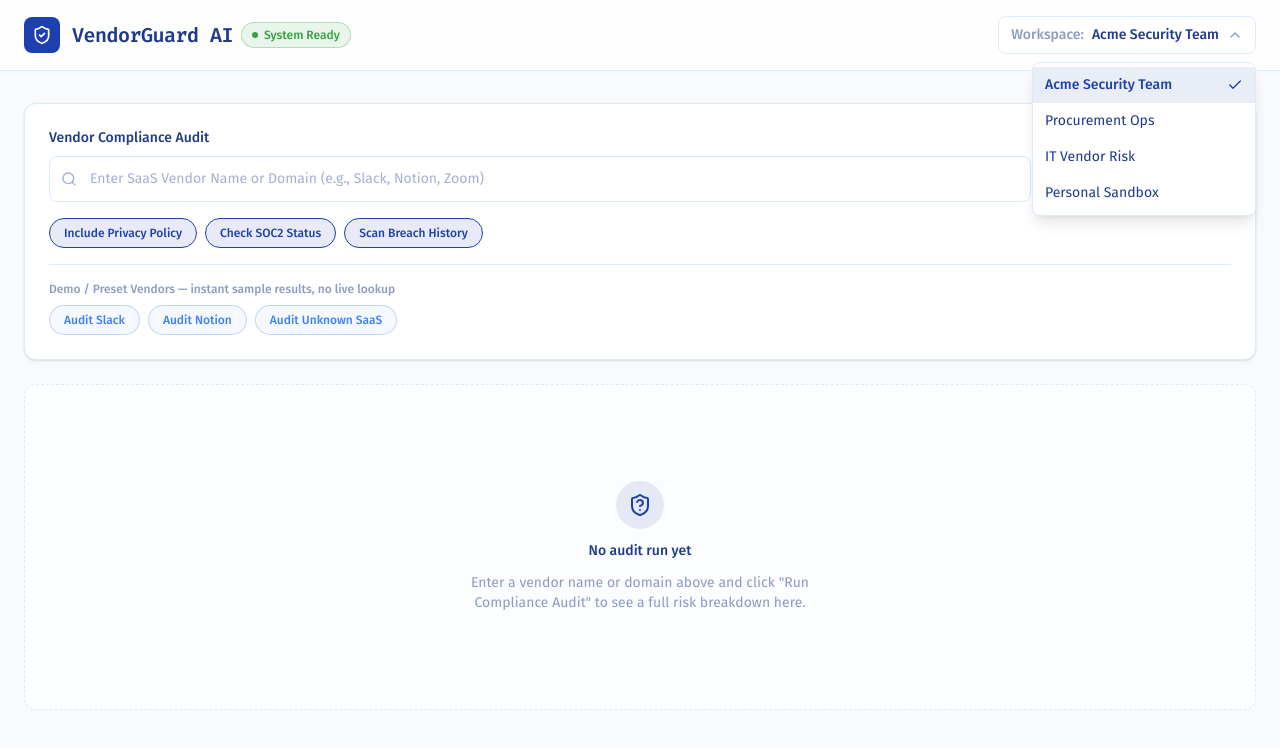
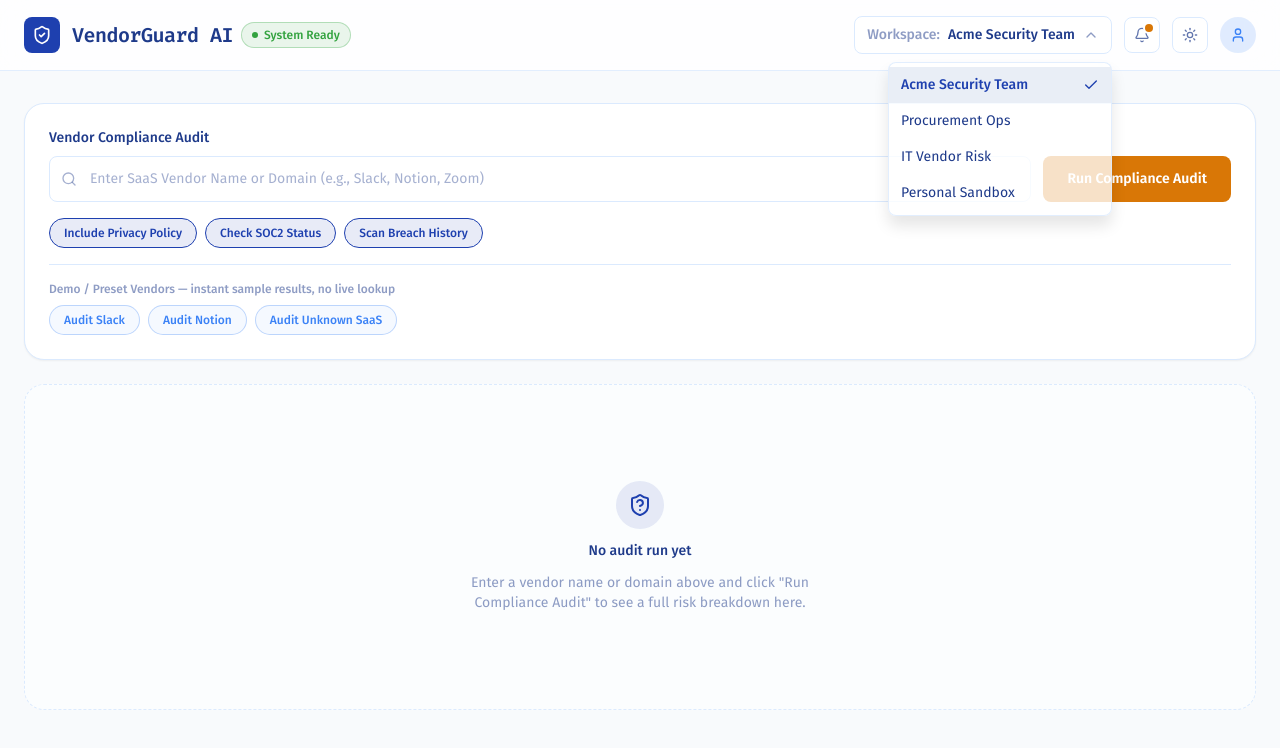
Before and after one commit to Srijan1606/vendorguard-ai, a React (Vite) app: page / in a window 1280 px wide. Both pictures are taken after a click on the button "Switch workspace". Shown: the top 748 px of the page. Built offline with nearby package versions, Linux system fonts and the light colour scheme.

Commit message:
conductor-sync-2026-08-07--05-01-02

```diff
--- a/index.html
+++ b/index.html
@@ -5,6 +5,18 @@
     <link rel="icon" type="image/svg+xml" href="/nativelyai.svg" />
     <meta name="viewport" content="width=device-width, initial-scale=1.0" />
     <title>VendorGuard AI</title>
+    <script>
+      (function () {
+        try {
+          var stored = localStorage.getItem("vendorguard-theme");
+          var isDark = stored === "dark" || (!stored && matchMedia("(prefers-color-scheme: dark)").matches);
+          if (isDark) {
+            document.documentElement.classList.add("dark");
+            document.documentElement.style.colorScheme = "dark";
+          }
+        } catch (e) {}
+      })();
+    </script>
   </head>
   <body>
     <div id="root"></div>
--- a/src/App.tsx
+++ b/src/App.tsx
@@ -84,7 +84,7 @@ export default function App() {
         ) : (
           !isLoading &&
           !errorMessage && (
-            <div className="rounded-xl border border-dashed border-border bg-white/50 py-16 sm:py-24 text-center flex flex-col items-center gap-3">
+            <div className="rounded-xl border border-dashed border-border bg-surface/50 py-16 sm:py-24 text-center flex flex-col items-center gap-3">
               <div className="flex items-center justify-center w-12 h-12 rounded-full bg-primary/10 text-primary">
                 <ShieldQuestion className="w-6 h-6" aria-hidden="true" />
               </div>
--- a/src/components/AuditLogTable.tsx
+++ b/src/components/AuditLogTable.tsx
@@ -13,7 +13,7 @@ export default function AuditLogTable({ result }: { result: AuditResult }) {
   const { citations } = result;
 
   return (
-    <section className="rounded-xl border border-border bg-white shadow-sm p-5 sm:p-6">
+    <section className="rounded-xl border border-border bg-surface shadow-sm p-5 sm:p-6">
       <div className="flex items-center justify-between mb-4">
         <h3 className="font-heading text-sm font-semibold text-foreground flex items-center gap-2">
           <FileSearch className="w-4 h-4 text-primary" aria-hidden="true" />
--- a/src/components/AuditSearchBar.tsx
+++ b/src/components/AuditSearchBar.tsx
@@ -68,7 +68,7 @@ export default function AuditSearchBar({
   }
 
   return (
-    <section className="rounded-xl border border-border bg-white shadow-sm p-4 sm:p-6">
+    <section className="rounded-xl border border-border bg-surface shadow-sm p-4 sm:p-6">
       <form onSubmit={handleSubmit} noValidate>
         <label htmlFor="vendor-input" className="block text-sm font-medium text-foreground mb-2">
           Vendor Compliance Audit
@@ -90,7 +90,7 @@ export default function AuditSearchBar({
               placeholder="Enter SaaS Vendor Name or Domain (e.g., Slack, Notion, Zoom)"
               aria-invalid={!!error}
               aria-describedby={error ? "vendor-input-error" : undefined}
-              className="w-full rounded-lg border border-border bg-white pl-10 pr-4 py-3 text-sm text-foreground placeholder:text-foreground/40 focus:outline-none focus-visible:ring-2 focus-visible:ring-ring focus:border-primary transition-colors duration-200"
+              className="w-full rounded-lg border border-border bg-surface pl-10 pr-4 py-3 text-sm text-foreground placeholder:text-foreground/40 focus:outline-none focus-visible:ring-2 focus-visible:ring-ring focus:border-primary transition-colors duration-200"
             />
           </div>
           <button
@@ -126,7 +126,7 @@ export default function AuditSearchBar({
                 className={`cursor-pointer rounded-full border px-3.5 py-1.5 text-xs font-medium transition-all duration-200 focus:outline-none focus-visible:ring-2 focus-visible:ring-ring ${
                   active
                     ? "border-primary bg-primary/10 text-primary"
-                    : "border-border bg-white text-foreground/60 hover:border-primary/30"
+                    : "border-border bg-surface text-foreground/60 hover:border-primary/30"
                 }`}
               >
                 {t.label}
--- a/src/components/BreakdownCards.tsx
+++ b/src/components/BreakdownCards.tsx
@@ -25,7 +25,7 @@ const CERT_TONE: Record<CertStatus, BadgeTone> = {
 
 function CardShell({ icon, title, children }: { icon: ReactNode; title: string; children: ReactNode }) {
   return (
-    <div className="rounded-xl border border-border bg-white shadow-sm p-5 flex flex-col h-full transition-shadow duration-200 hover:shadow-md">
+    <div className="rounded-xl border border-border bg-surface shadow-sm p-5 flex flex-col h-full transition-shadow duration-200 hover:shadow-md">
       <div className="flex items-center gap-2 mb-3">
         <div className="flex items-center justify-center w-8 h-8 rounded-lg bg-primary/10 text-primary shrink-0">
           {icon}
--- a/src/components/ExecutiveSummaryCard.tsx
+++ b/src/components/ExecutiveSummaryCard.tsx
@@ -23,7 +23,7 @@ const STATUS_COPY: Record<AuditResult["riskStatus"], string> = {
 
 export default function ExecutiveSummaryCard({ result }: { result: AuditResult }) {
   return (
-    <section className="rounded-xl border border-border bg-white shadow-sm p-5 sm:p-6">
+    <section className="rounded-xl border border-border bg-surface shadow-sm p-5 sm:p-6">
       <div className="flex flex-col sm:flex-row items-center sm:items-start gap-6">
         <RiskGauge score={result.riskScore} status={result.riskStatus} />
         <div className="flex-1 text-center sm:text-left">
--- a/src/components/ExportButton.tsx
+++ b/src/components/ExportButton.tsx
@@ -80,7 +80,7 @@ export default function ExportButton({ result }: { result: AuditResult }) {
         onClick={() => setOpen((o) => !o)}
         aria-haspopup="menu"
         aria-expanded={open}
-        className="cursor-pointer inline-flex items-center gap-2 rounded-lg border border-primary bg-white px-4 py-2 text-sm font-semibold text-primary transition-all duration-200 hover:bg-primary/5 active:scale-[0.97] focus:outline-none focus-visible:ring-2 focus-visible:ring-ring"
+        className="cursor-pointer inline-flex items-center gap-2 rounded-lg border border-primary bg-surface px-4 py-2 text-sm font-semibold text-primary transition-all duration-200 hover:bg-primary/5 active:scale-[0.97] focus:outline-none focus-visible:ring-2 focus-visible:ring-ring"
       >
         <Download className="w-4 h-4" aria-hidden="true" />
         Download Audit Report
@@ -89,7 +89,7 @@ export default function ExportButton({ result }: { result: AuditResult }) {
       {open && (
         <div
           role="menu"
-          className="absolute right-0 mt-2 w-56 rounded-lg border border-border bg-white shadow-lg py-1 z-30"
+          className="absolute right-0 mt-2 w-56 rounded-lg border glass-surface shadow-lg py-1 z-30"
         >
           <button
             type="button"
--- a/src/components/Header.tsx
+++ b/src/components/Header.tsx
@@ -1,5 +1,6 @@
 import { useEffect, useId, useRef, useState } from "react";
-import { ChevronDown, Check, ShieldCheck } from "lucide-react";
+import { ChevronDown, Check, ShieldCheck, Bell, User } from "lucide-react";
+import ThemeToggle from "./ThemeToggle";
 
 const WORKSPACES = ["Acme Security Team", "Procurement Ops", "IT Vendor Risk", "Personal Sandbox"];
 
@@ -51,7 +52,7 @@ export default function Header() {
   }
 
   return (
-    <header className="border-b border-border bg-white/80 backdrop-blur-sm sticky top-0 z-20">
+    <header className="border-b glass-surface sticky top-0 z-20">
       <div className="mx-auto max-w-7xl px-4 sm:px-6 py-4 flex flex-wrap items-center justify-between gap-3">
         <div className="flex items-center gap-3">
           <div className="flex items-center justify-center w-9 h-9 rounded-lg bg-primary text-on-primary shrink-0">
@@ -68,6 +69,7 @@ export default function Header() {
           </div>
         </div>
 
+        <div className="flex items-center gap-2 sm:gap-3">
           <div ref={containerRef} className="relative">
             <button
               type="button"
@@ -78,7 +80,7 @@ export default function Header() {
               aria-label="Switch workspace"
               onClick={() => setOpen((o) => !o)}
               onKeyDown={onKeyDown}
-            className="cursor-pointer flex items-center gap-2 rounded-lg border border-border bg-white px-3 py-2 text-sm font-medium text-foreground hover:border-primary/40 transition-colors duration-200 focus:outline-none focus-visible:ring-2 focus-visible:ring-ring"
+              className="cursor-pointer flex items-center gap-2 rounded-lg border border-border bg-surface px-3 py-2 text-sm font-medium text-foreground hover:border-primary/40 transition-colors duration-200 focus:outline-none focus-visible:ring-2 focus-visible:ring-ring"
             >
               <span className="text-foreground/50 hidden sm:inline">Workspace:</span>
               <span className="truncate max-w-[10rem]">{selected}</span>
@@ -93,7 +95,7 @@ export default function Header() {
                 id={listboxId}
                 role="listbox"
                 aria-activedescendant={`${listboxId}-${activeIndex}`}
-              className="absolute right-0 mt-2 w-56 rounded-lg border border-border bg-white shadow-lg py-1 z-30"
+                className="absolute right-0 mt-2 w-56 rounded-lg border glass-surface shadow-lg py-1 z-30"
               >
                 {WORKSPACES.map((ws, i) => (
                   <li
@@ -117,6 +119,29 @@ export default function Header() {
               </ul>
             )}
           </div>
+
+          <button
+            type="button"
+            aria-label="Notifications"
+            className="cursor-pointer relative flex items-center justify-center w-9 h-9 rounded-lg border border-border bg-surface text-foreground/70 hover:text-foreground hover:border-primary/40 transition-all duration-200 focus:outline-none focus-visible:ring-2 focus-visible:ring-ring shrink-0"
+          >
+            <Bell className="w-4 h-4" aria-hidden="true" />
+            <span
+              className="absolute top-1.5 right-1.5 w-2 h-2 rounded-full bg-accent ring-2 ring-surface"
+              aria-hidden="true"
+            />
+          </button>
+
+          <ThemeToggle />
+
+          <button
+            type="button"
+            aria-label="User account"
+            className="cursor-pointer flex items-center justify-center w-9 h-9 rounded-full bg-secondary/15 text-secondary hover:bg-secondary/25 transition-all duration-200 focus:outline-none focus-visible:ring-2 focus-visible:ring-ring shrink-0"
+          >
+            <User className="w-4 h-4" aria-hidden="true" />
+          </button>
+        </div>
       </div>
     </header>
   );
--- /dev/null
+++ b/src/components/ThemeToggle.tsx
@@ -0,0 +1,30 @@
+import { Moon, Sun } from "lucide-react";
+import { useTheme } from "../lib/theme";
+
+export default function ThemeToggle() {
+  const [theme, toggleTheme] = useTheme();
+  const isDark = theme === "dark";
+
+  return (
+    <button
+      type="button"
+      onClick={toggleTheme}
+      aria-label={isDark ? "Switch to light theme" : "Switch to dark theme"}
+      aria-pressed={isDark}
+      className="cursor-pointer relative flex items-center justify-center w-9 h-9 rounded-lg border border-border bg-surface text-foreground/70 hover:text-foreground hover:border-primary/40 transition-all duration-200 focus:outline-none focus-visible:ring-2 focus-visible:ring-ring shrink-0"
+    >
+      <Sun
+        className={`absolute w-4 h-4 transition-all duration-300 ${
+          isDark ? "scale-0 -rotate-90 opacity-0" : "scale-100 rotate-0 opacity-100"
+        }`}
+        aria-hidden="true"
+      />
+      <Moon
+        className={`absolute w-4 h-4 transition-all duration-300 ${
+          isDark ? "scale-100 rotate-0 opacity-100" : "scale-0 rotate-90 opacity-0"
+        }`}
+        aria-hidden="true"
+      />
+    </button>
+  );
+}
--- a/src/index.css
+++ b/src/index.css
@@ -17,6 +17,40 @@
 
   --color-success: oklch(0.6274 0.17 145);
   --color-warning: oklch(0.7686 0.1647 70.08);
+
+  /* Opaque card/panel surface — distinct from --color-background so cards
+     lift off the page in both themes. Replaces hardcoded bg-white. */
+  --color-surface: oklch(1 0 0);
+
+  /* Card border-radius token: 20px, applied globally via the rounded-xl
+     utility used on every card-like surface in this project. */
+  --radius-xl: 1.25rem;
+
+  /* Shadow tokens — reused by Tailwind's shadow-sm/md/lg/xl utilities. */
+  --shadow-sm: 0 1px 2px oklch(0 0 0 / 0.05);
+  --shadow-md: 0 4px 6px oklch(0 0 0 / 0.1);
+  --shadow-lg: 0 10px 15px oklch(0 0 0 / 0.1);
+  --shadow-xl: 0 20px 25px oklch(0 0 0 / 0.15);
+}
+
+/* Dark theme — activated by adding class="dark" to <html> (see ThemeToggle).
+   Only neutrals + primary are overridden; brand/status colors (secondary,
+   accent, destructive, success, warning) already read clearly on dark
+   surfaces and stay consistent across themes. */
+.dark {
+  --color-background: oklch(0.19 0.028 265);
+  --color-foreground: oklch(0.93 0.014 250);
+  --color-surface: oklch(0.24 0.032 265);
+  --color-muted: oklch(0.29 0.036 265);
+  --color-border: oklch(0.34 0.04 265);
+  --color-primary: oklch(0.7 0.15 265);
+  --color-on-primary: oklch(0.16 0.03 265);
+  --color-ring: oklch(0.7 0.15 265);
+
+  --shadow-sm: 0 1px 2px oklch(0 0 0 / 0.35);
+  --shadow-md: 0 4px 6px oklch(0 0 0 / 0.4);
+  --shadow-lg: 0 10px 15px oklch(0 0 0 / 0.45);
+  --shadow-xl: 0 20px 25px oklch(0 0 0 / 0.5);
 }
 
 @media (prefers-reduced-motion: reduce) {
@@ -31,4 +65,14 @@
 body {
   background-color: var(--color-background);
   color: var(--color-foreground);
+  transition: background-color 200ms ease, color 200ms ease;
 }
+
+/* Glassmorphism accent for elevated chrome — sticky header, dropdown
+   menus/panels, modals. Translucent surface + blur + soft border. */
+.glass-surface {
+  background-color: color-mix(in oklch, var(--color-surface) 78%, transparent);
+  backdrop-filter: blur(16px);
+  -webkit-backdrop-filter: blur(16px);
+  border-color: color-mix(in oklch, var(--color-border) 80%, transparent);
+}
--- /dev/null
+++ b/src/lib/theme.ts
@@ -0,0 +1,38 @@
+// Lightweight dark/light theme controller.
+// Applies a `dark` class to <html> (matching the `.dark` overrides in
+// src/index.css) and persists the choice in localStorage. An inline script
+// in index.html applies the initial class before first paint to avoid a
+// flash of the wrong theme.
+
+import { useCallback, useEffect, useState } from "react";
+
+export type Theme = "light" | "dark";
+
+const STORAGE_KEY = "vendorguard-theme";
+
+export function getStoredTheme(): Theme {
+  if (typeof window === "undefined") return "light";
+  const stored = window.localStorage.getItem(STORAGE_KEY);
+  if (stored === "light" || stored === "dark") return stored;
+  return window.matchMedia?.("(prefers-color-scheme: dark)").matches ? "dark" : "light";
+}
+
+function applyTheme(theme: Theme) {
+  document.documentElement.classList.toggle("dark", theme === "dark");
+  document.documentElement.style.colorScheme = theme;
+}
+
+export function useTheme(): [Theme, () => void] {
+  const [theme, setTheme] = useState<Theme>(() => getStoredTheme());
+
+  useEffect(() => {
+    applyTheme(theme);
+    window.localStorage.setItem(STORAGE_KEY, theme);
+  }, [theme]);
+
+  const toggleTheme = useCallback(() => {
+    setTheme((t) => (t === "dark" ? "light" : "dark"));
+  }, []);
+
+  return [theme, toggleTheme];
+}
```
Lines whose indentation alone changed are shown as unchanged.
